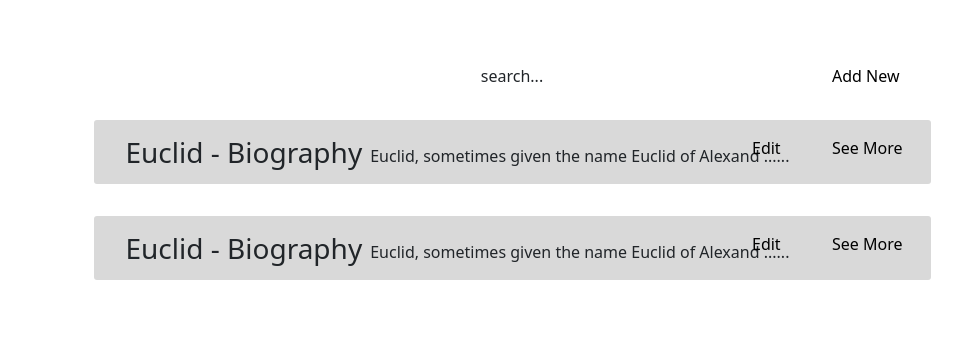
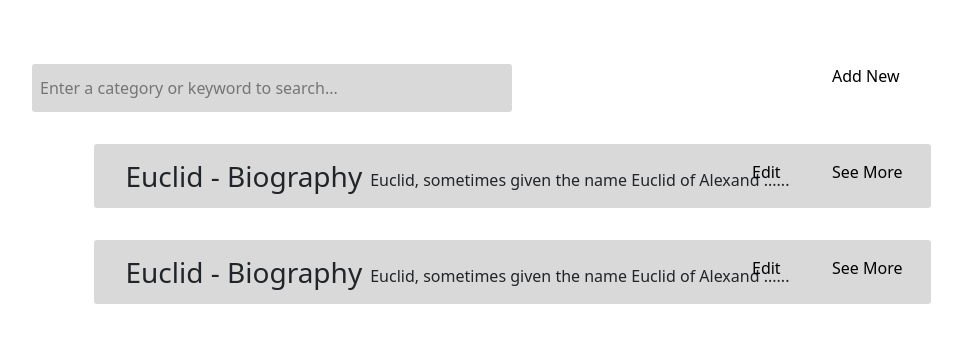
Before and after one commit to jellyfisssh/DataAccess, a React (Create React App) app: page /main-content/admin in a window 1280 px wide. Shown: the top 342 px of the page, without its empty margins (128-1090 px from the left). Built offline with nearby package versions, Linux system fonts and the light colour scheme.

Commit message:
add search functionalities and update readme

```diff
--- a/src/components/MainContentPage.css
+++ b/src/components/MainContentPage.css
@@ -11,6 +11,17 @@
   border-radius: 3px;
 
 }
+
+.search {
+  width: 30rem;
+  height: 3rem;
+  background-color: #D9D9D9;
+  border: none;
+  margin-left: -30rem;
+  border-radius: 0.2rem;
+  padding-left: 0.5rem;
+}
+
 
 .top-container {
   display: flex;
--- a/src/components/MainContentPage.js
+++ b/src/components/MainContentPage.js
@@ -1,8 +1,9 @@
-import React from 'react'
+import React, {useState} from 'react'
 import { Container } from 'react-bootstrap';
 import { Link } from "react-router-dom";
 import './MainContentPage.css'
 function MainContentPage({role}) {
+  const [query, setQuery] = useState("")
   const MOCK_DATA = [{
      name: 'Euclid',
      type: 'Biography',
@@ -15,13 +16,30 @@ function MainContentPage({role}) {
     about : 'Euclid, sometimes given the name Euclid of Alexandria to distinguish him from Euclides of Megara, was a ....',
 
  }]
+
+
   return (
     <Container>
     <div className="top-container">
-    <div>search...</div>
+    <div><input
+    placeholder="Enter a category or keyword to search..."
+     className="search"
+    onChange={event => setQuery(event.target.value)}
+     /></div>
    {  (role === 'Administrator' ) && <Link to='/add-new' className='add-new'>Add New</Link>}
     </div>
-    {MOCK_DATA.map((item) => (
+
+  { MOCK_DATA.filter(item => {
+  if (query === '') {
+    return item;
+  } else if (item.type.toLowerCase().includes(query.toLowerCase())) {
+    return item;
+  }else if (item.name.toLowerCase().includes(query.toLowerCase())) {
+    return item;
+  }else if (item.about.toLowerCase().includes(query.toLowerCase())) {
+    return item;
+  }
+ }).map((item) => (
       <div className='content'>
         <h3>{item.name} - {item.type}</h3>
         <p style={{margin: '0.5rem'}}>{(item.about).substring(0,50)} ......</p>
```
Also changed, not shown: 1 other file (tests, documents, lock files or other folders).
